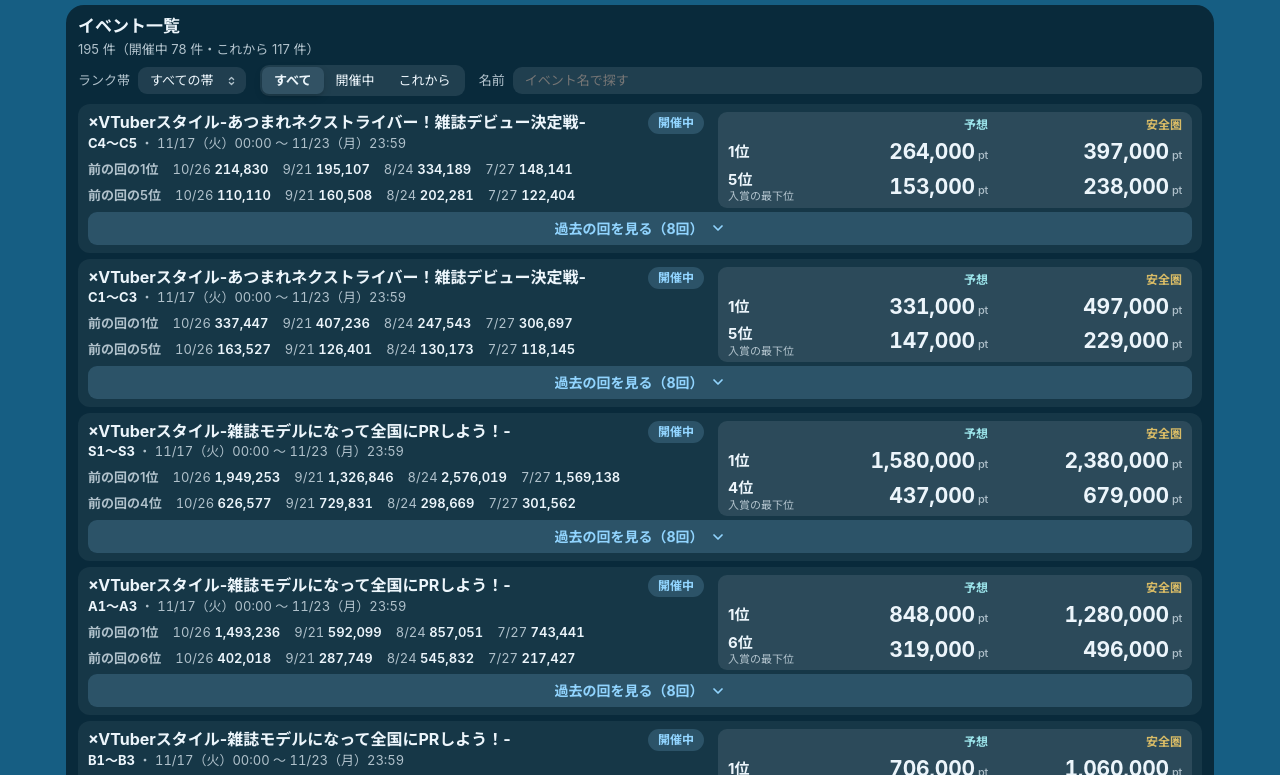
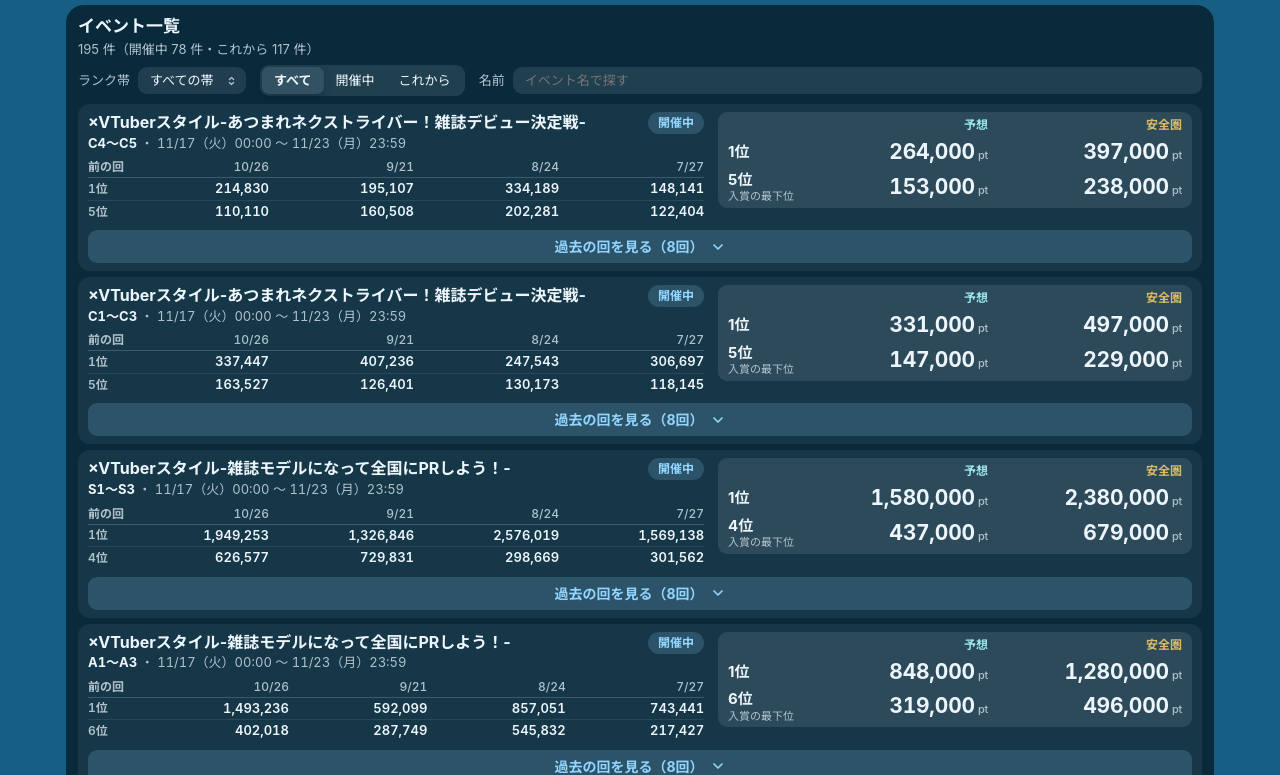
Before and after one commit to iridock/iridock.github.io, a plain HTML site: page events/index.html in a window 1280 px wide. Shown: the part 153-928 px from the top of the page. Drawn offline with Linux system fonts and the light colour scheme.

Commit message:
データ更新 2026-11-21 05:19

```diff
--- a/events/events.css
+++ b/events/events.css
@@ -74,10 +74,20 @@
 .ev-val small { margin-left: 3px; font-size: 11px; font-weight: 500; color: var(--muted); }
 .ev-none { margin: 0; padding: 6px 10px; border-radius: var(--r-sm); background: var(--fill); font-size: 13px; color: var(--muted); }
 
-.ev-recent, .ev-spread { margin: 0; font-size: 13px; color: var(--muted); display: flex; flex-wrap: wrap; gap: 0 14px; }
-.ev-recent .label, .ev-spread .label { font-weight: 600; }
-.ev-recent .run, .ev-spread .run { font-variant-numeric: tabular-nums; white-space: nowrap; }
-.ev-recent .run b, .ev-spread .run b { font-weight: 600; color: var(--text); }
+/* 入るグループで変わる幅（2026-11-21）。その順位の行のすぐ下に、予想と安全圏の2列にまたがって小さく右寄せで置く */
+.ev-corner { align-self: end; font-size: 11px; font-weight: 600; color: var(--muted); white-space: nowrap; }
+.ev-gspread { grid-column: 2 / -1; margin: -3px 0 3px; text-align: right; font-size: 12px; color: var(--muted); font-variant-numeric: tabular-nums; white-space: nowrap; }
+.ev-gspread b { font-weight: 600; color: var(--text); }
+
+/* 前の回の実際の小さな表（列は回の終わった日、行は1位と入賞の最下位）。数字は右寄せで桁をそろえる */
+.ev-rtable { width: 100%; border-collapse: collapse; font-size: 13px; font-variant-numeric: tabular-nums; }
+.ev-rtable th, .ev-rtable td { padding: 1px 0 1px 8px; text-align: right; white-space: nowrap; }
+.ev-rtable .ev-rlabel { padding-left: 0; text-align: left; font-size: 12px; font-weight: 600; color: var(--muted); width: 1%; }
+.ev-rtable .ev-rdate { font-size: 12px; font-weight: 500; color: var(--muted); }
+/* サイト全体の表の見出し（上に貼り付き、パネルの色で塗る。../style.css）は、この小さな表では帯に見えて重いので外す */
+.ev-rtable thead th { position: static; background: none; border-bottom: 0.5px solid var(--line-2); }
+.ev-rtable td, .ev-rtable tbody th { border-bottom: 0; }
+.ev-rtable td { font-weight: 600; color: var(--text); }
 
 .ev-empty { margin: 8px 2px 0; color: var(--muted); font-size: 14px; }
 
@@ -122,6 +132,6 @@
   .ev-item { grid-template-columns: minmax(0, 1.3fr) minmax(0, 1fr); align-items: start; gap: 4px 14px; }
   .ev-head { grid-column: 1; }
   .ev-nums, .ev-none { grid-column: 2; grid-row: 1 / span 3; align-self: start; }
-  .ev-recent, .ev-spread { grid-column: 1; }
+  .ev-rtable { grid-column: 1; }
   .ev-more, .ev-past { grid-column: 1 / -1; }
 }
--- a/events/events.js
+++ b/events/events.js
@@ -67,7 +67,8 @@
   }
 
   // 予想と安全圏の表。1行目は見出し、あとは順位ごとの行（1位・入賞の最下位）。数字は桁がそろうよう、決まった列に置く。
-  function numberRow(grid, rankText, note, forecast, safe) {
+  // 入るグループで変わる幅（2026-11-21「幅だけたすか」）は、その順位の行のすぐ下に小さく置く（スマホで別の行に離すと、どの順位の幅か追いにくかった）。
+  function numberRow(grid, rankText, note, forecast, safe, low, high) {
     const rank = el('div', 'ev-rank');
     rank.append(el('b', '', rankText));
     if (note) rank.append(el('small', '', note));
@@ -77,6 +78,33 @@
       cell.append(el('small', '', 'pt'));
       grid.append(cell);
     }
+    if (low != null && high != null) {
+      const spread = el('div', 'ev-gspread', '入るグループで ');
+      spread.append(el('b', '', `${yen(low)}〜${yen(high)}`));
+      grid.append(spread);
+    }
+  }
+
+  // 前の回の実際の小さな表（列は回の終わった日、行は1位と入賞の最下位）。前は「前の回の1位 11/16 23,713 11/9 …」の文で、スマホでは折り返して崩れた。
+  function recentTable(e, hasPrize) {
+    const showPrize = hasPrize && e.recent.some((r) => r.prize != null);
+    const table = el('table', 'ev-rtable');
+    const head = el('tr');
+    head.append(el('th', 'ev-rlabel', '前の回'));
+    for (const r of e.recent) head.append(el('th', 'ev-rdate', day(r.date)));
+    const thead = el('thead');
+    thead.append(head);
+    const body = el('tbody');
+    const rows = [['1位', (r) => r.top]];
+    if (showPrize) rows.push([`${e.prizeRank}位`, (r) => r.prize]);
+    for (const [label, pick] of rows) {
+      const tr = el('tr');
+      tr.append(el('th', 'ev-rlabel', label));
+      for (const r of e.recent) tr.append(el('td', '', pick(r) == null ? '—' : yen(pick(r))));
+      body.append(tr);
+    }
+    table.append(thead, body);
+    return table;
   }
 
   // 開いている「過去の回」（名前と始まりで覚える。絞り込みで描き直しても開いたまま。ブラウザには保存しない）
@@ -175,51 +203,21 @@
       const hasPrize = e.prizeRank > 1 && e.prizeForecast != null && e.prizeSafe != null;
       if (hasTop || hasPrize) {
         const nums = el('div', 'ev-nums');
-        nums.append(el('div', 'ev-corner'), el('div', 'ev-colhead ev-forecast', '予想'), el('div', 'ev-colhead ev-safe', '安全圏'));
-        if (hasTop) numberRow(nums, '1位', '', e.forecast, e.safe);
-        if (hasPrize) numberRow(nums, `${e.prizeRank}位`, '入賞の最下位', e.prizeForecast, e.prizeSafe);
+        // 入るグループによって変わる幅（2026-11-21「幅だけたすか」。設計書 17 の 2a）。どのグループに入るかはくじ引きで、
+        // グループごとの1位は大きく違うので、前の回のいちばん低い・高いグループの目安を各順位の行の下に出す（数字の作りはバッチ側の EventSiteExport.GroupSpread）。
+        // グループの数は、表の左上の空いている所に置く。
+        const topSpread = hasTop && e.topLow != null && e.topHigh != null;
+        const prizeSpread = hasPrize && e.prizeLow != null && e.prizeHigh != null;
+        const corner = el('div', 'ev-corner', (topSpread || prizeSpread) && e.groups >= 2 ? `${e.groups}グループ` : '');
+        nums.append(corner, el('div', 'ev-colhead ev-forecast', '予想'), el('div', 'ev-colhead ev-safe', '安全圏'));
+        if (hasTop) numberRow(nums, '1位', '', e.forecast, e.safe, topSpread ? e.topLow : null, topSpread ? e.topHigh : null);
+        if (hasPrize) numberRow(nums, `${e.prizeRank}位`, '入賞の最下位', e.prizeForecast, e.prizeSafe, prizeSpread ? e.prizeLow : null, prizeSpread ? e.prizeHigh : null);
         item.append(nums);
-
-        // 入るグループによって変わる幅（2026-11-21「幅だけたすか」。設計書 17 の 2a）。どのグループに入るかはくじ引きで、
-        // グループごとの1位は大きく違うので、前の回のいちばん低い・高いグループの目安を並べる。数字の作りはバッチ側（EventSiteExport.GroupSpread）。
-        const spreads = [];
-        if (hasTop && e.topLow != null && e.topHigh != null) spreads.push(['1位', e.topLow, e.topHigh]);
-        if (hasPrize && e.prizeLow != null && e.prizeHigh != null) spreads.push([`${e.prizeRank}位`, e.prizeLow, e.prizeHigh]);
-        if (spreads.length > 0) {
-          const line = el('p', 'ev-spread');
-          line.append(el('span', 'label', e.groups >= 2 ? `入るグループで変わる幅（前の回 ${e.groups} グループ）` : '入るグループで変わる幅'));
-          for (const [rank, low, high] of spreads) {
-            const run = el('span', 'run', `${rank} `);
-            run.append(el('b', '', `${yen(low)}〜${yen(high)}`));
-            line.append(run);
-          }
-          item.append(line);
-        }
       } else {
         item.append(el('p', 'ev-none', noForecastText(e)));
       }
 
-      if (e.recent && e.recent.length > 0) {
-        const recent = el('p', 'ev-recent');
-        recent.append(el('span', 'label', '前の回の1位'));
-        for (const r of e.recent) {
-          const run = el('span', 'run', `${day(r.date)} `);
-          run.append(el('b', '', yen(r.top)));
-          recent.append(run);
-        }
-        item.append(recent);
-        if (hasPrize && e.recent.some((r) => r.prize != null)) {
-          const prize = el('p', 'ev-recent');
-          prize.append(el('span', 'label', `前の回の${e.prizeRank}位`));
-          for (const r of e.recent) {
-            if (r.prize == null) continue;
-            const run = el('span', 'run', `${day(r.date)} `);
-            run.append(el('b', '', yen(r.prize)));
-            prize.append(run);
-          }
-          item.append(prize);
-        }
-      }
+      if (e.recent && e.recent.length > 0) item.append(recentTable(e, hasPrize));
 
       // 過去の回の帯。押せることが一目で分かるよう、文字と山形の帯にする（利用者の選択「下に「過去の回を見る」の帯」）。
       // イベントのどこを押しても開け閉めできる（「イベントを押下したら…」）。開いた一覧の中を押しても閉じない。
--- a/events/index.html
+++ b/events/index.html
@@ -17,7 +17,7 @@
 <script src="../theme.js?v=2cd238f2"></script>
 <script src="../help.js?v=9d187b94" defer></script>
 <link rel="stylesheet" href="../style.css?v=c8169531">
-<link rel="stylesheet" href="events.css?v=73035f94">
+<link rel="stylesheet" href="events.css?v=d53deb3b">
 <title>IriDock イベント予想</title>
 </head>
 <body>
@@ -88,6 +88,6 @@
 <!-- アクセス解析（GoatCounter。ボーダー予想のページと同じ。版を固定し、改ざん防止の印（integrity）を付ける。版を上げるときは全部のページの印を取り直す） -->
 <script data-goatcounter="https://iridock.goatcounter.com/count" async src="https://gc.zgo.at/count.v5.js"
         crossorigin="anonymous" integrity="sha384-atnOLvQb9t+jTSipvd75X2yginT4PjVbqDdlJAmxMm+wYElFmeR6EmLP5bYeoRVQ"></script>
-<script src="events.js?v=0963abf0"></script>
+<script src="events.js?v=5e83c9c9"></script>
 </body>
 </html>
```
Also changed, not shown: data/forecasts.json (+1 -1 lines), data/actuals.json, data/events.json, data/results.json.
